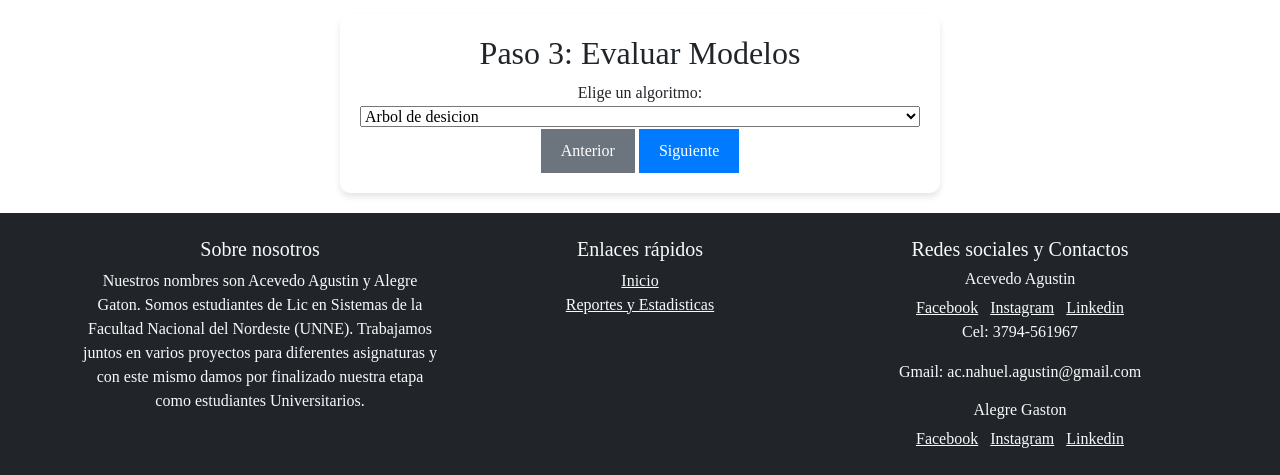
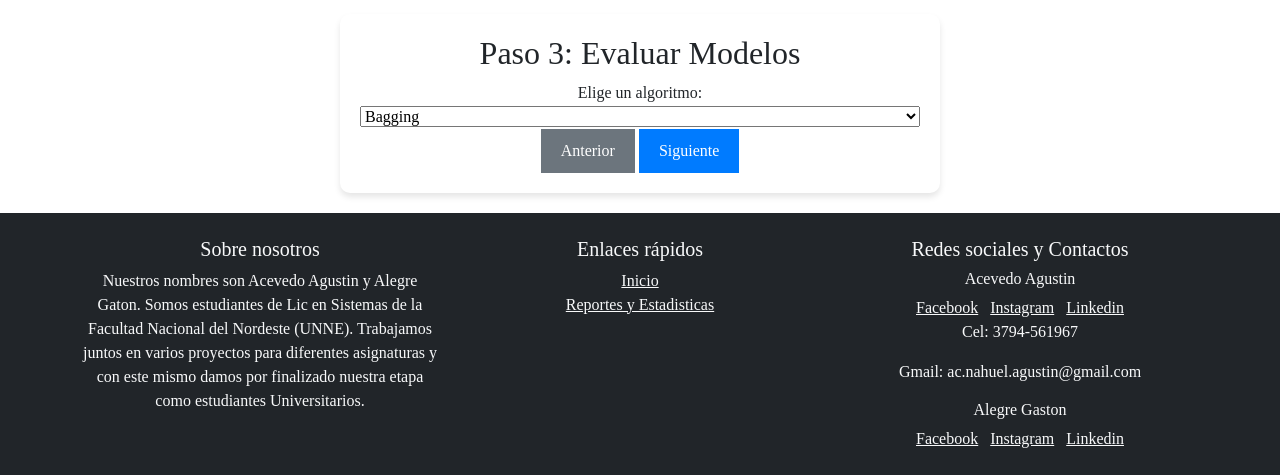
Before and after one commit to agustin-acevedo/Proyecto_final, a Flask app: page / in a window 1280 px wide. Shown: the part 429-904 px from the top of the page. Run offline with Flask 3, Linux system fonts and the light colour scheme.

Commit message:
Actualizacion dejando solo los modelos que se van a mostrar

```diff
--- a/templates/inicio.html
+++ b/templates/inicio.html
@@ -49,7 +49,7 @@
                 </div>
 
                 <!-- Paso 3 -->
-                <div class="step" id="step-2" style="display: none;"">
+                <div class="step" id="step-2" style="display: none;">
                     <h2>Paso 2: Preprocesar Datos</h2>
                     <p>Al presionar en el boton "Siguiente" se iniciciara el preprocesamiento de los datos cargados.</p>
                     <div>
@@ -67,13 +67,14 @@
                     <h2>Paso 3: Evaluar Modelos</h2>
                     <label for="modelSelect">Elige un algoritmo:</label>
                     <select id="modelSelect" name="model" style="width: 100%;">
-                        <option value="DT">Arbol de desicion</option>
+                        <!-- <option value="DT">Arbol de desicion</option>
                         <option value="RF">Bosque Aleatorio (Enfoque Bagging)</option>
                         <option value="AdaBoost">Adaptive Boosting (Enfoque Boosting)</option>
                         <option value="GBM">Gradient Boosting (Enfoque Boosting)</option>
                         <option value="XGBoost">Extreme Gradient Boosting (Enfoque Boosting)</option>
-                        <option value="LightGBM">Light Gradient Boosting Machine(Enfoque Boosting)</option>
-                        <option value="VC">Voting Classifier (Enfoque Voting)</option>
+                        <option value="LightGBM">Light Gradient Boosting Machine(Enfoque Boosting)</option> -->
+                        <option value="Bagging">Bagging</option>
+                        <option value="AdaBoost">AdaBoost</option>
                     </select>
                     <div>
                         <button class="prev-btn" onclick="goToStep(2)">Anterior</button>
```
